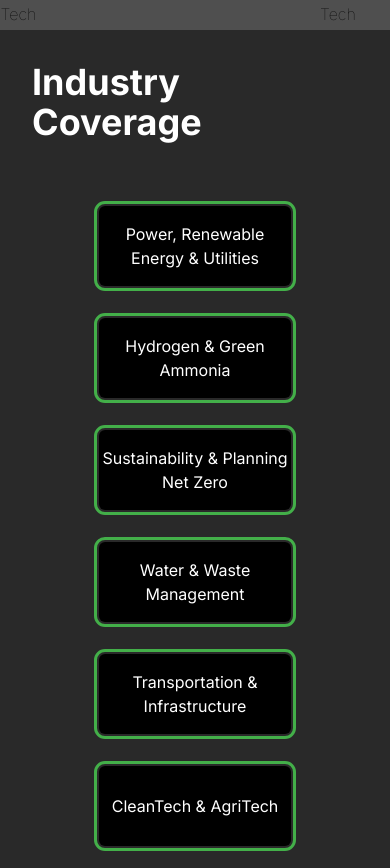
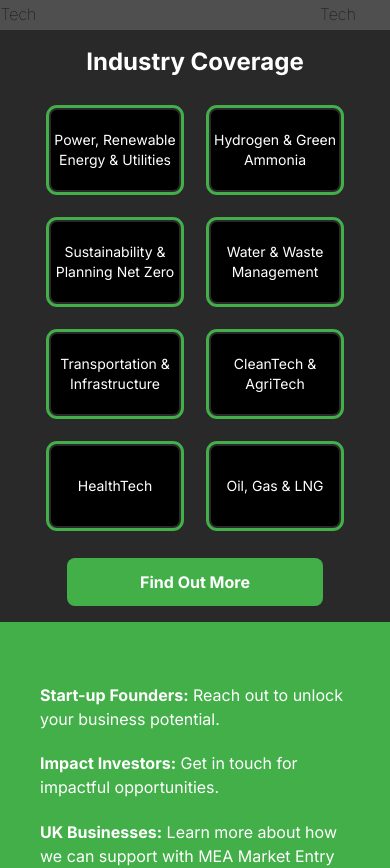
Before and after one commit to BrainTwoPoint0/kap-web, a Next.js app: page / in a window 390 px wide. Shown: the part 666-1534 px from the top of the page. Built offline with nearby package versions, Linux system fonts and the light colour scheme; grey boxes are pictures that could not be loaded.

Commit message:
fix industry coverage

```diff
--- a/src/app/components/industry.tsx
+++ b/src/app/components/industry.tsx
@@ -5,20 +5,20 @@ export default function IndustryCoverage() {
         "Power, Renewable Energy & Utilities", "Hydrogen & Green Ammonia", "Sustainability & Planning Net Zero", "Water & Waste Management", "Transportation & Infrastructure", "CleanTech & AgriTech", "HealthTech", "Oil, Gas & LNG"
     ]
     return (
-        <section className="bg-[var(--dark-grey)] text-[var(--white)] backdrop-brightness-50 flex flex-col items-center p-8">
-            <h1 className="text-4xl font-bold">Industry Coverage</h1>
+        <section className="bg-[var(--dark-grey)] text-[var(--white)] backdrop-brightness-50 flex flex-col items-center md:p-8 p-4">
+            <h1 className="text-2xl md:text-4xl font-bold">Industry Coverage</h1>
 
-            <div className="flex flex-wrap justify-center mt-12">
+            <div className="flex flex-wrap justify-center md:mt-12 mt-4">
                 {coverage.map((coverageItem, index) => {
                     return (
-                        <div className="w-48 h-20 md:w-64 md:h-36 rounded-md outline outline-offset-2 outline-[var(--green)] flex justify-center items-center bg-black m-4"
+                        <div className="w-32 h-20 md:w-64 md:h-36 rounded-md outline outline-offset-2 outline-[var(--green)] flex justify-center items-center bg-black m-4"
                             key={index}>
-                            <p className="text-center md:text-xl text-md">{coverageItem}</p>
+                            <p className="text-center md:text-xl text-sm">{coverageItem}</p>
                         </div>
                     );
                 })}
             </div>
-            <button className="mt-12 bg-[var(--green)] text-[var(--white)] rounded-lg p-3 w-64 font-bold">Find Out More</button>
+            <button className="md:mt-12 mt-4 bg-[var(--green)] text-[var(--white)] rounded-lg p-3 w-64 font-bold">Find Out More</button>
 
         </section>
     )
```
